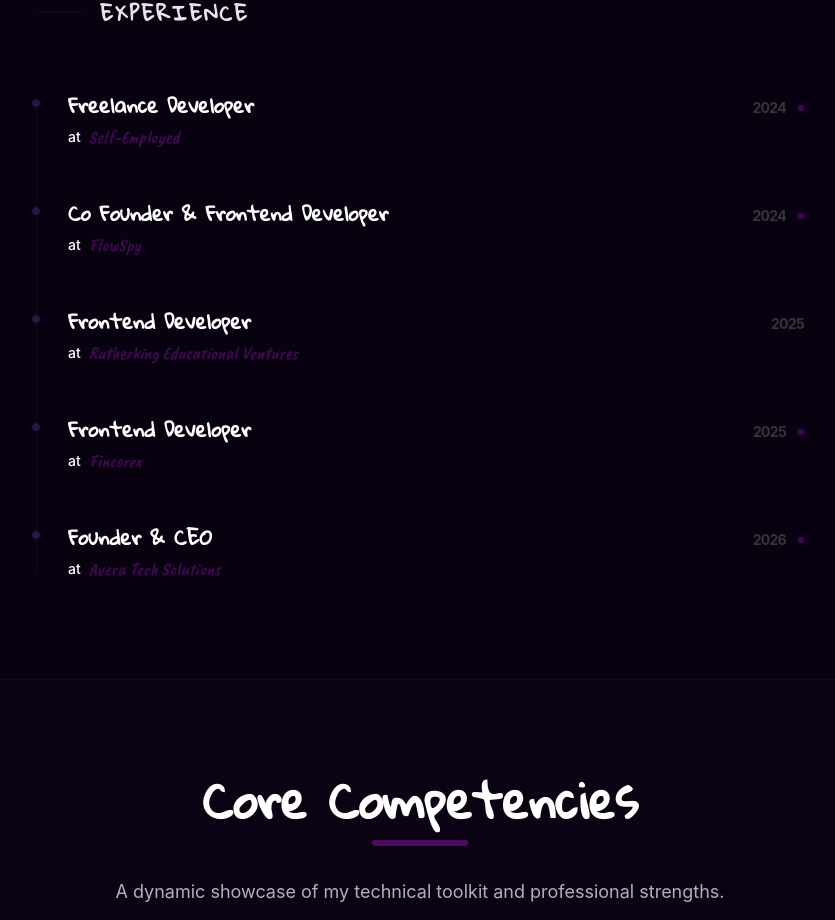
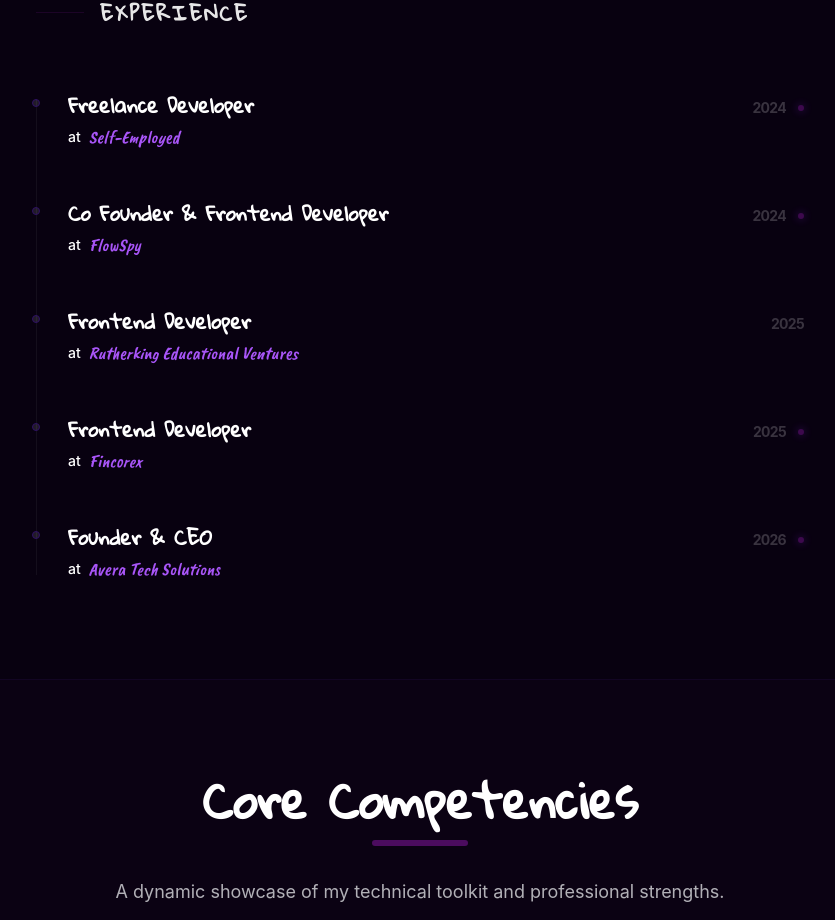
Before and after one commit to CodeWKnowledge/UdohKnowledge, a React (Vite) app: page / in a window 1280 px wide. Shown: the part 3097-4017 px from the top of the page, without its empty margins (220-1055 px from the left). Built offline with nearby package versions, Linux system fonts and the light colour scheme.

Commit message:
updated text visibility

```diff
--- a/src/components/Experience.jsx
+++ b/src/components/Experience.jsx
@@ -61,12 +61,12 @@ const Experience = () => {
 
                                     <div className="flex flex-col sm:flex-row sm:items-baseline sm:justify-between gap-1">
                                         <div className="flex flex-col">
-                                            <h4 className="text-xl font-bold text-white group-hover:text-primary transition-colors duration-300">
+                                            <h4 className="text-xl font-bold text-white group-hover:text-secondary transition-colors duration-300">
                                                 {item.role}
                                             </h4>
                                             <div className="flex items-center gap-2 mt-1">
                                                 <span className="text-theme/40 text-sm font-medium">at</span>
-                                                <span className="text-primary/80 font-medium accent-font italic text-lg decoration-primary/20 hover:decoration-primary transition-all">
+                                                <span className="text-secondary font-medium accent-font italic text-lg decoration-secondary/30 hover:decoration-secondary transition-all">
                                                     {item.company}
                                                 </span>
                                             </div>
```
